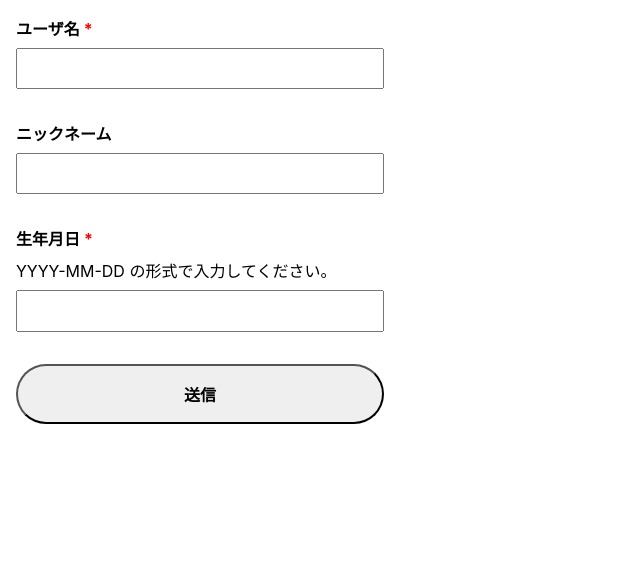
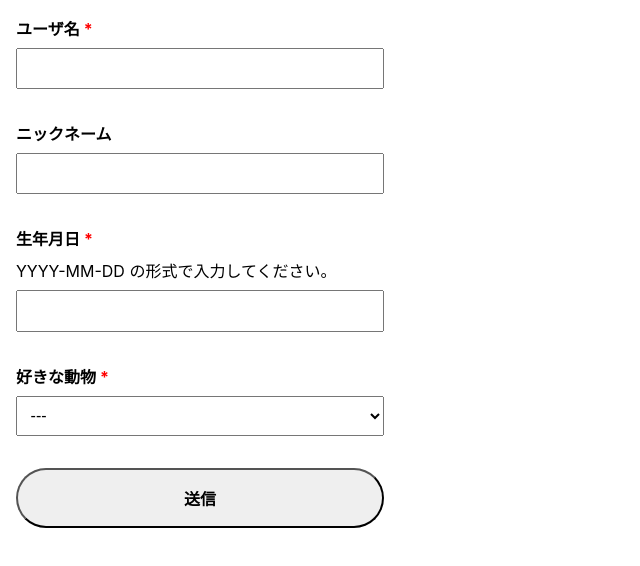
Before and after one commit to tnyo43/tdd-practice-form, a React (Create React App) app: page / in a window 1280 px wide. Shown: the top 566 px of the page, without its empty margins (0-640 px from the left). Built offline with nearby package versions, Linux system fonts and the light colour scheme.

Commit message:
好きな動物の入力を追加

```diff
--- a/src/RegisterForm/index.css
+++ b/src/RegisterForm/index.css
@@ -23,7 +23,8 @@
   margin-left: 4px;
 }
 
-#register-form input {
+#register-form input,
+#register-form select {
   font-size: 16px;
   padding: 0.6em;
 }
--- a/src/RegisterForm/index.tsx
+++ b/src/RegisterForm/index.tsx
@@ -5,6 +5,7 @@ export type Inputs = {
   name: string;
   nickname: string;
   birthday: string;
+  favorite: string;
 };
 
 type Props = {
@@ -70,6 +71,17 @@ export const RegisterForm: React.FC<Props> = (props) => {
           )}
         </div>
         <div className="input-unit">
+          <label htmlFor="register-form--favorite" className="required">
+            好きな動物
+          </label>
+          <select id="register-form--favorite" {...register('favorite')}>
+            <option value="">---</option>
+            <option value="dog">イヌ</option>
+            <option value="cat">ネコ</option>
+            <option value="rabbit">ウサギ</option>
+          </select>
+        </div>
+        <div className="input-unit">
           <button type="submit">送信</button>
         </div>
       </div>
```
Also changed, not shown: 1 other file (tests, documents, lock files or other folders).
